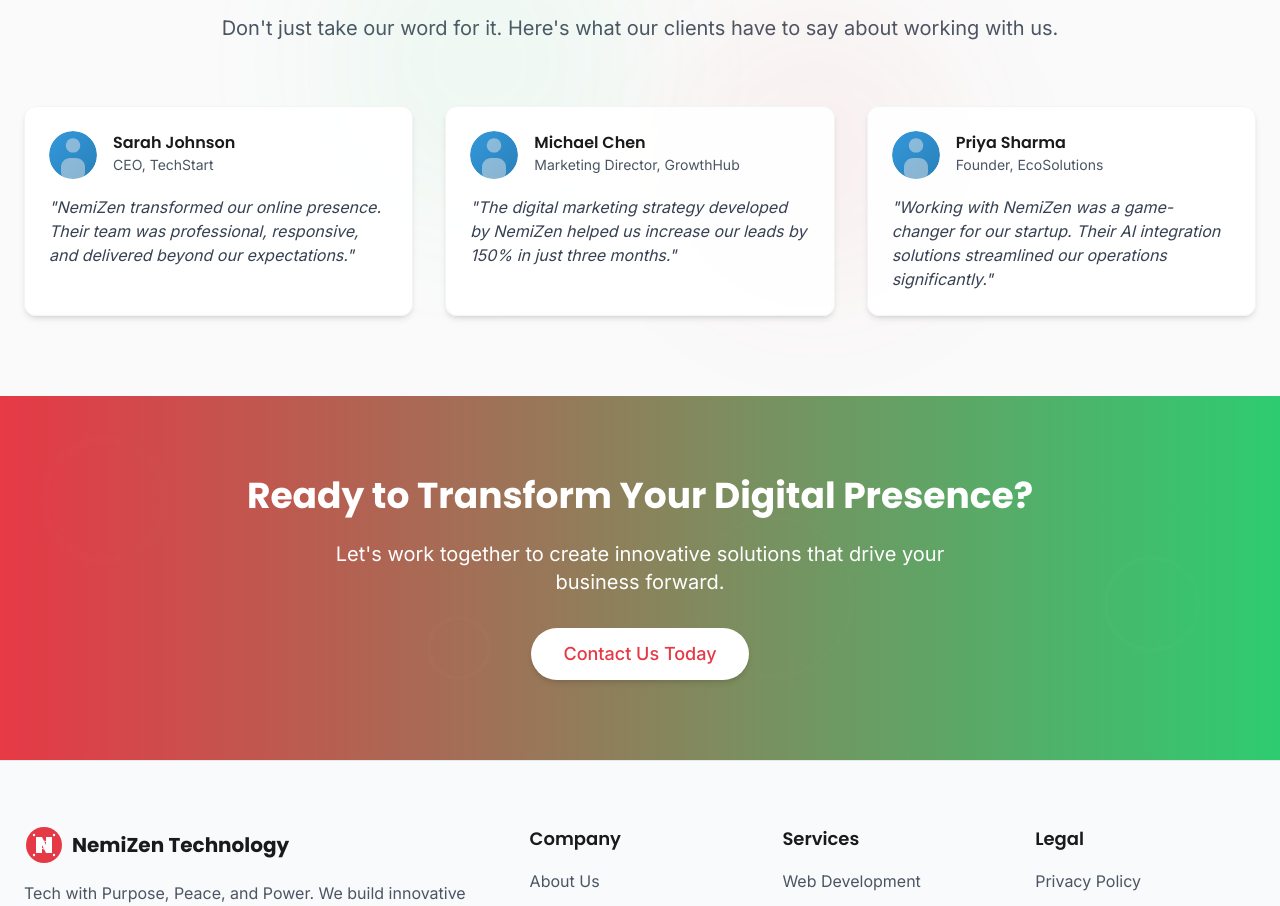
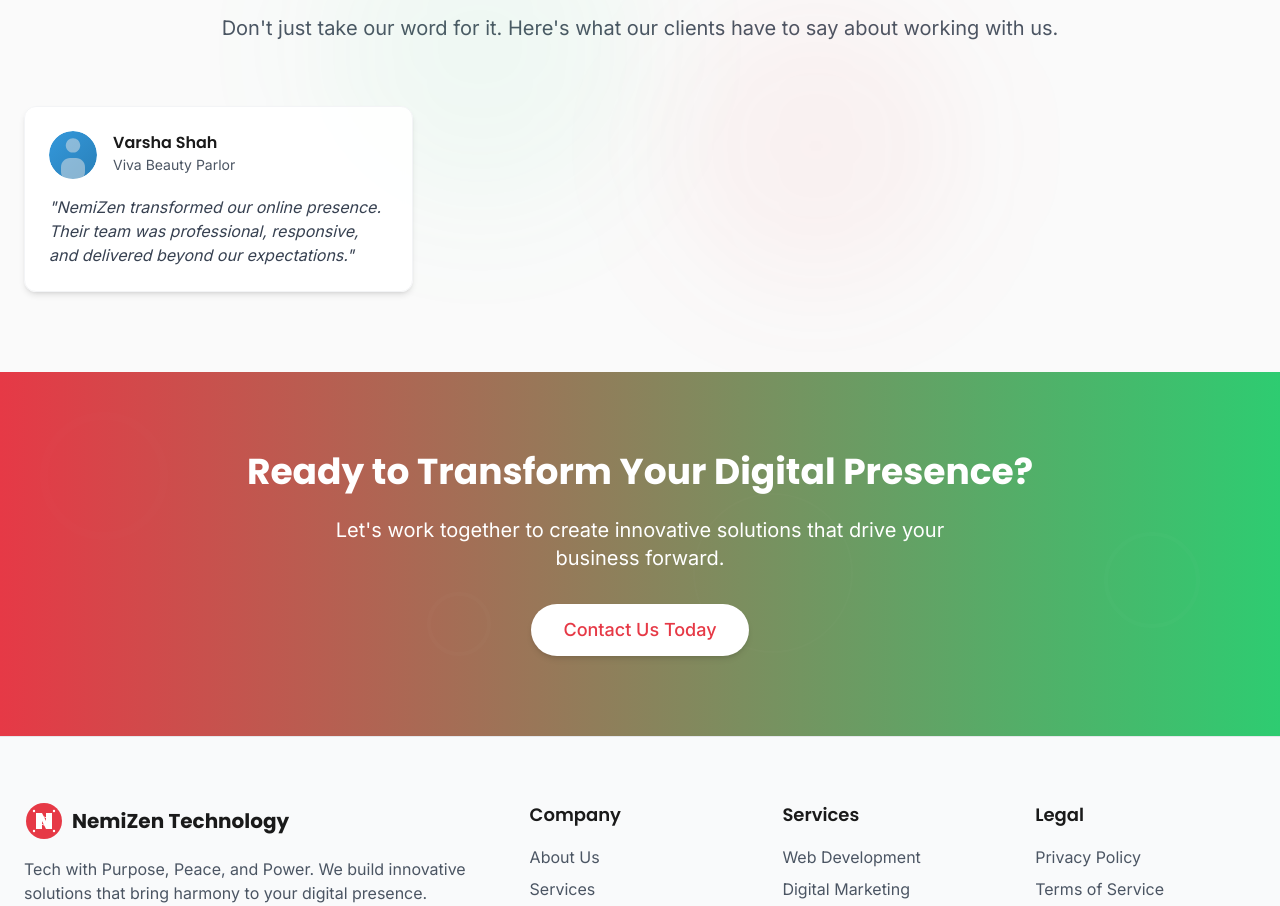
Before and after one commit to shahdhruvp16/nemizentest, a Next.js app: page / in a window 1280 px wide. Shown: the part 2798-3704 px from the top of the page. Built offline with nearby package versions, Linux system fonts and the light colour scheme.

Commit message:
update in testimonials

```diff
--- a/app/page.tsx
+++ b/app/page.tsx
@@ -69,7 +69,12 @@
   delay?: number;
 };
 
-const ServiceCard = ({ title, description, icon: Icon, delay = 0 }: ServiceCardProps) => {
+const ServiceCard = ({
+  title,
+  description,
+  icon: Icon,
+  delay = 0,
+}: ServiceCardProps) => {
   const controls = useAnimation();
   const [ref, inView] = useInView({ triggerOnce: true, threshold: 0.1 });
 
@@ -119,7 +124,13 @@
   delay?: number;
 };
 
-const TestimonialCard = ({ name, role, testimonial, image, delay = 0 }: TestimonialCardProps) => {
+const TestimonialCard = ({
+  name,
+  role,
+  testimonial,
+  image,
+  delay = 0,
+}: TestimonialCardProps) => {
   return (
     <motion.div
       initial={{ opacity: 0, x: 50 }}
@@ -451,11 +462,11 @@
               delay={2}
             />
             <ServiceCard
-  title="Cloud Solutions"
-  description="Secure and scalable cloud infrastructure to ensure smooth operations and data accessibility from anywhere."
-  icon={FaCloud}
-  delay={3}
-/>
+              title="Cloud Solutions"
+              description="Secure and scalable cloud infrastructure to ensure smooth operations and data accessibility from anywhere."
+              icon={FaCloud}
+              delay={3}
+            />
             <ServiceCard
               title="Branding & Design"
               description="Creative design services to establish a strong brand identity that resonates with your audience."
@@ -569,32 +580,18 @@
               What Our Clients Say
             </h2>
             <p className="text-xl text-gray-600 dark:text-gray-300">
-              Don&#39;t just take our word for it. Here&#39;s what our clients have to
-              say about working with us.
+              Don&#39;t just take our word for it. Here&#39;s what our clients
+              have to say about working with us.
             </p>
           </div>
 
           <div className="grid grid-cols-1 md:grid-cols-2 lg:grid-cols-3 gap-8">
             <TestimonialCard
-              name="Sarah Johnson"
-              role="CEO, TechStart"
+              name="Varsha Shah"
+              role="Viva Beauty Parlor"
               testimonial="NemiZen transformed our online presence. Their team was professional, responsive, and delivered beyond our expectations."
               image="/images/avatar.svg"
               delay={0}
-            />
-            <TestimonialCard
-              name="Michael Chen"
-              role="Marketing Director, GrowthHub"
-              testimonial="The digital marketing strategy developed by NemiZen helped us increase our leads by 150% in just three months."
-              image="/images/avatar.svg"
-              delay={1}
-            />
-            <TestimonialCard
-              name="Priya Sharma"
-              role="Founder, EcoSolutions"
-              testimonial="Working with NemiZen was a game-changer for our startup. Their AI integration solutions streamlined our operations significantly."
-              image="/images/avatar.svg"
-              delay={2}
             />
           </div>
         </div>
@@ -625,8 +622,8 @@
             Ready to Transform Your Digital Presence?
           </h2>
           <p className="text-xl mb-8 max-w-2xl mx-auto">
-            Let&#39;s work together to create innovative solutions that drive your
-            business forward.
+            Let&#39;s work together to create innovative solutions that drive
+            your business forward.
           </p>
           <Link
             href="/contact"
```
